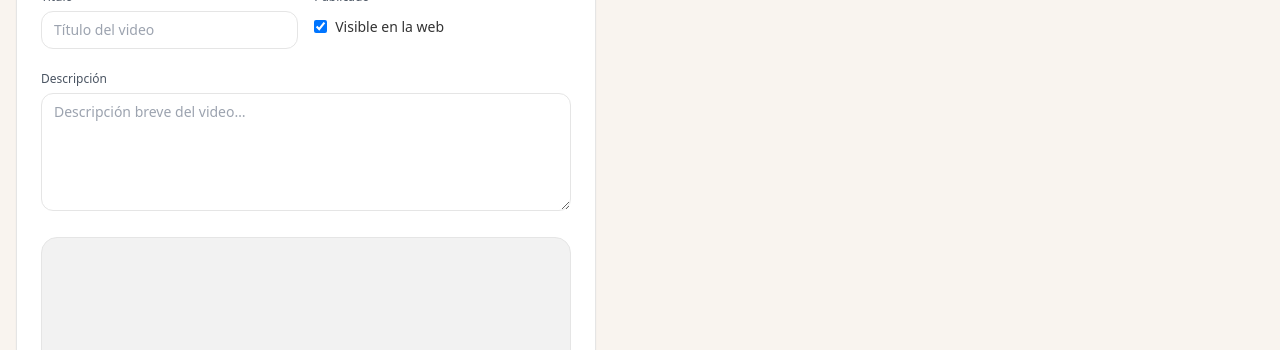
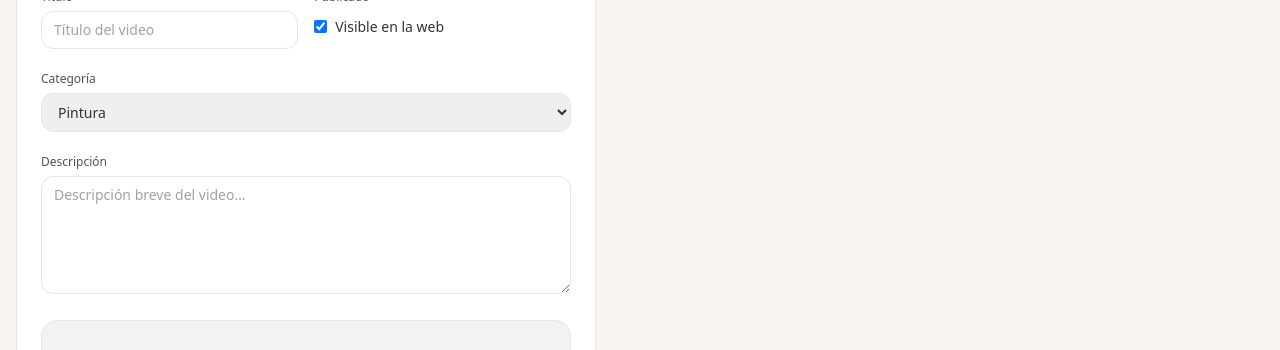
Before and after one commit to JoshKO007/PB-React, a React (Vite) app: page /admin/videos in a window 1280 px wide. Both pictures are taken after a click on the button "Entrar". Shown: the part 255-605 px from the top of the page. Built offline with nearby package versions, Linux system fonts and the light colour scheme; no server answers; the database is empty.

Commit message:
feat: add category selection to AdminVideos form

```diff
--- a/src/pages/AdminVideos.jsx
+++ b/src/pages/AdminVideos.jsx
@@ -59,6 +59,7 @@ export default function AdminVideos() {
     video_id: "",
     titulo: "",
     descripcion: "",
+    categoria: "Pintura",
     publicado: true,
   });
 
@@ -115,6 +116,7 @@ export default function AdminVideos() {
       video_id: "",
       titulo: "",
       descripcion: "",
+      categoria: "Pintura",
       publicado: true,
     });
   };
@@ -126,6 +128,7 @@ export default function AdminVideos() {
       video_id: row.video_id || "",
       titulo: row.titulo || "",
       descripcion: row.descripcion || "",
+      categoria: row.categoria || "Pintura",
       publicado: !!row.publicado,
     });
     // El editor es sticky, no hace falta scrollTo
@@ -159,6 +162,7 @@ export default function AdminVideos() {
         video_id: id,
         titulo: (form.titulo || "").trim() || null,
         descripcion: (form.descripcion || "").trim() || null,
+        categoria: form.categoria || "Pintura",
         publicado: !!form.publicado,
       };
 
@@ -349,6 +353,19 @@ export default function AdminVideos() {
               </div>
 
               <div>
+                <label className="text-xs text-gray-600">Categoría</label>
+                <select
+                  value={form.categoria}
+                  onChange={(e) => setForm((f) => ({ ...f, categoria: e.target.value }))}
+                  className="mt-1 w-full rounded-xl border px-3 py-2 text-sm outline-none focus:ring-2 focus:ring-amber-200"
+                >
+                  <option value="Pintura">Pintura</option>
+                  <option value="Restauración">Restauración</option>
+                  <option value="Arte Performance">Arte Performance</option>
+                </select>
+              </div>
+
+              <div>
                 <label className="text-xs text-gray-600">Descripción</label>
                 <textarea
                   value={form.descripcion}
@@ -462,7 +479,14 @@ export default function AdminVideos() {
                         )}
                       </div>
                       <div className="p-3 flex-1 flex flex-col min-h-0">
-                        <div className="text-sm text-gray-500">YouTube</div>
+                        <div className="flex items-center gap-2 text-sm text-gray-500">
+                          <span>YouTube</span>
+                          {v.categoria ? (
+                            <span className="inline-flex items-center rounded-full bg-[#f0eae2] px-2 py-[2px] text-[11px] text-gray-700">
+                              {v.categoria}
+                            </span>
+                          ) : null}
+                        </div>
                         <div className="font-semibold line-clamp-2">{v.titulo || v.video_id}</div>
                         {v.descripcion && (
                           <div className="mt-1 text-sm text-gray-700 line-clamp-3">
```
